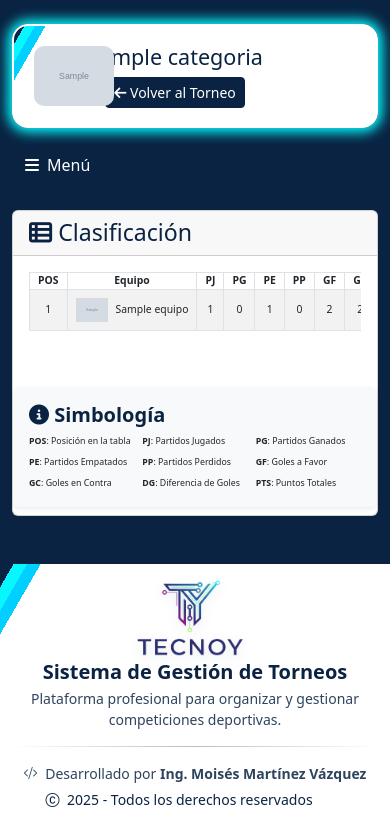
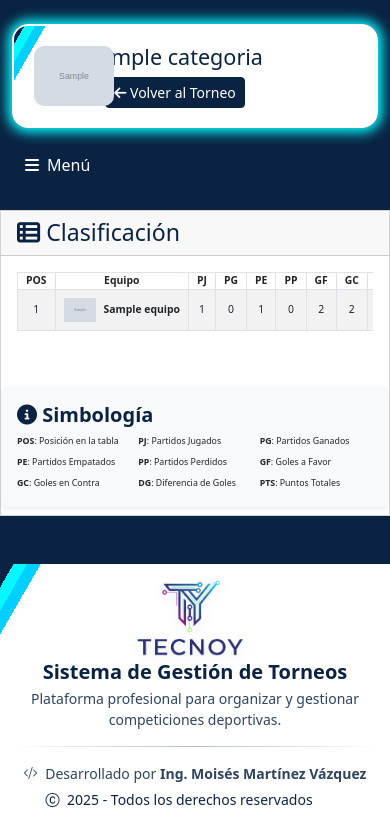
Before and after one commit to Moy020513/Torneos, a Django app: page /categoria/1/tabla-posiciones/ in a window 390 px wide. Shown: the part 70-898 px from the top of the page. Run offline with Django 4.2, Linux system fonts and the light colour scheme; tables that the repository leaves empty hold one stand-in row (values such as "Sample post"); grey boxes marked "Sample" are stand-in pictures.

Commit message:
ancho clasifi

```diff
--- a/templates/torneos/tabla_posiciones.html
+++ b/templates/torneos/tabla_posiciones.html
@@ -1,13 +1,13 @@
 {% extends 'torneos/base.html' %}
 {% block categoria_content %}
     <!-- Encabezado/nav heredados desde torneos/base.html -->
-    <div class="card w-100" style="max-width:100vw;">
+    <div class="card w-100 tabla-posiciones-card" style="max-width:100vw;">
         <div class="card-header">
             <h3 class="m-0 text-navy"><i class="fa-solid fa-table-list"></i> Clasificación</h3>
         </div>
         <div class="card-body">
             <div class="table-responsive">
-                <table class="table table-striped table-bordered w-100 text-center tabla-posiciones" style="min-width:100%;max-width:100vw;">
+                <table class="table table-striped table-bordered w-100 text-center tabla-posiciones">
                 <thead>
                     <tr>
                         <th>POS</th>
@@ -31,7 +31,7 @@
                                 {% if equipo.logo %}
                                     <img src="{{ equipo.logo.url }}" alt="{{ equipo.nombre }}" style="width:32px; height:32px; object-fit:contain; display: block;">
                                 {% endif %}
-                                <span style="display: flex; align-items: center; height: 32px;">{{ equipo.nombre }}</span>
+                                <span style="display: flex; align-items: center; height: 32px; font-weight: bold;">{{ equipo.nombre }}</span>
                             </span>
                         </td>
                         <td>{{ equipo.partidos_jugados }}</td>
@@ -63,6 +63,18 @@
             <li class="col"><strong>PTS</strong>: Puntos Totales</li>
         </ul>
         <style>
+        @media (max-width: 576px) {
+            .tabla-posiciones-card {
+                width: 100vw !important;
+                max-width: 100vw !important;
+                margin-left: calc(-50vw + 50%) !important;
+                border-radius: 0 !important;
+            }
+            .tabla-posiciones {
+                min-width: 100vw !important;
+                max-width: 100vw !important;
+            }
+        }
         /* Centrar todos los td y th excepto la columna Equipo */
         .tabla-posiciones th:not(:nth-child(2)),
         .tabla-posiciones td:not(:nth-child(2)) {
@@ -80,6 +92,12 @@
             .tabla-simbolos li {
                 font-size: 0.55rem !important;
             }
+            .tabla-posiciones {
+                width: 100% !important;
+                min-width: 100% !important;
+                max-width: 100% !important;
+                margin-left: 0 !important;
+            }
             .tabla-posiciones th,
             .tabla-posiciones td {
                 font-size: 0.65rem !important;
```
